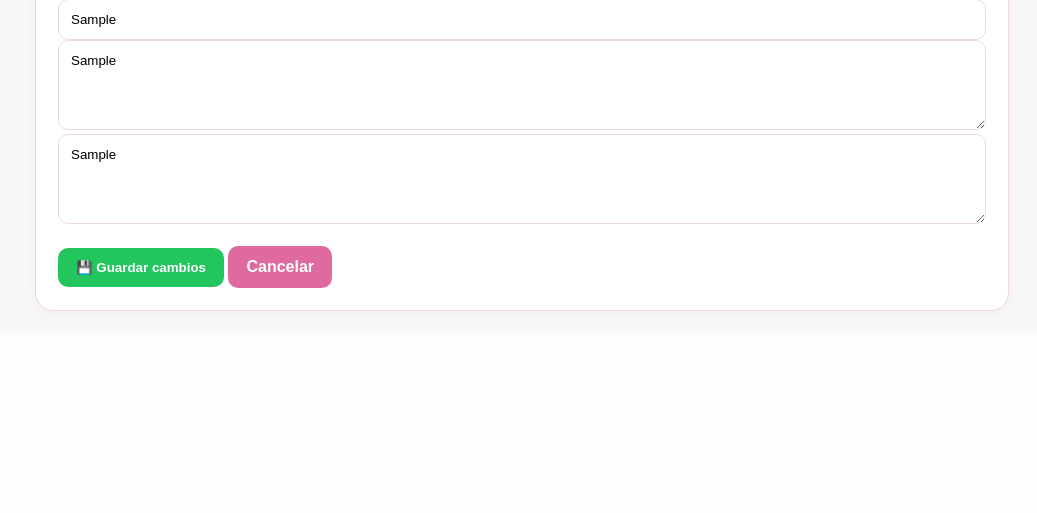
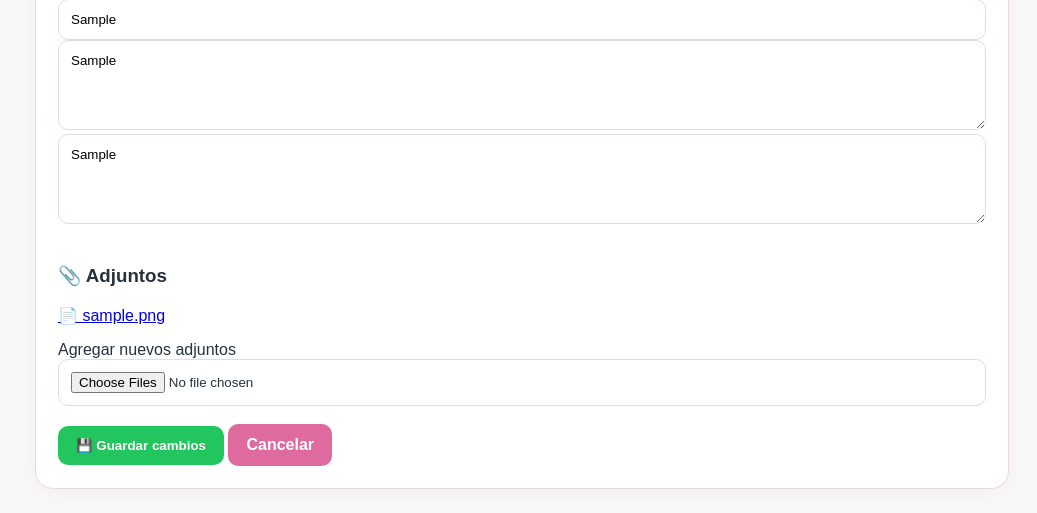
Before and after one commit to clinicaveterinaria-arch/los-aromos-cloud, a FastAPI app: page /patients/1/events/1/edit in a window 1280 px wide. Shown: the part 2070-2583 px from the top of the page, without its empty margins (243-1280 px from the left). Before the commit the page ends 2383 px from the top, so only its background shows below. Run offline with FastAPI, Linux system fonts and the light colour scheme; the visitor is signed in with stand-in values (Sample User, id 1); tables that the repository leaves empty hold one stand-in row (values such as "Sample post"); parts of the project's set-up code (start-up, migrations or seed data) failed here and were passed over.

Commit message:
Update patient_event_edit.html

```diff
--- a/app/templates/patient_event_edit.html
+++ b/app/templates/patient_event_edit.html
@@ -10,7 +10,7 @@
         <b>Paciente:</b> {{ patient.name }}
     </p>
 
-    <form method="post">
+    <form method="post" enctype="multipart/form-data">
 
         <label>Tipo de evento</label>
         <select name="event_type">
@@ -100,10 +100,29 @@
             placeholder="Tratamiento cardiológico"
         >{{ event.eco_treatment or '' }}</textarea>
 
-        <br><br>
+<br><br>
 
-        <button
-            type="submit"
+<h3>📎 Adjuntos</h3>
+
+{% if event.attachments %}
+    {% for a in event.attachments %}
+        <p>
+            <a href="{{ a.file_path }}" target="_blank">
+                📄 {{ a.filename }}
+            </a>
+        </p>
+    {% endfor %}
+{% else %}
+    <p>Sin adjuntos cargados.</p>
+{% endif %}
+
+<label>Agregar nuevos adjuntos</label>
+<input type="file" name="attachments" multiple>
+
+<br><br>
+
+<button
+    type="submit"
             class="btn"
             style="background:#22c55e;color:white;"
         >
```
